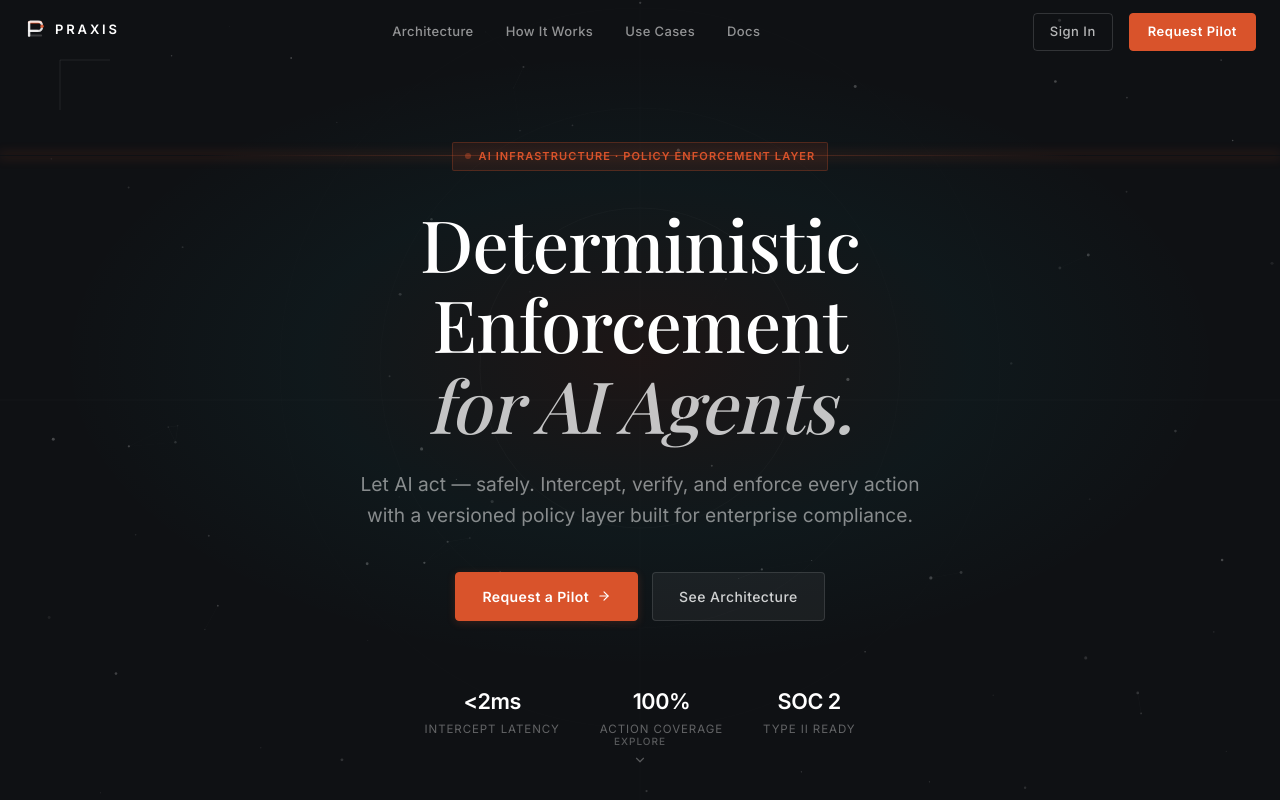
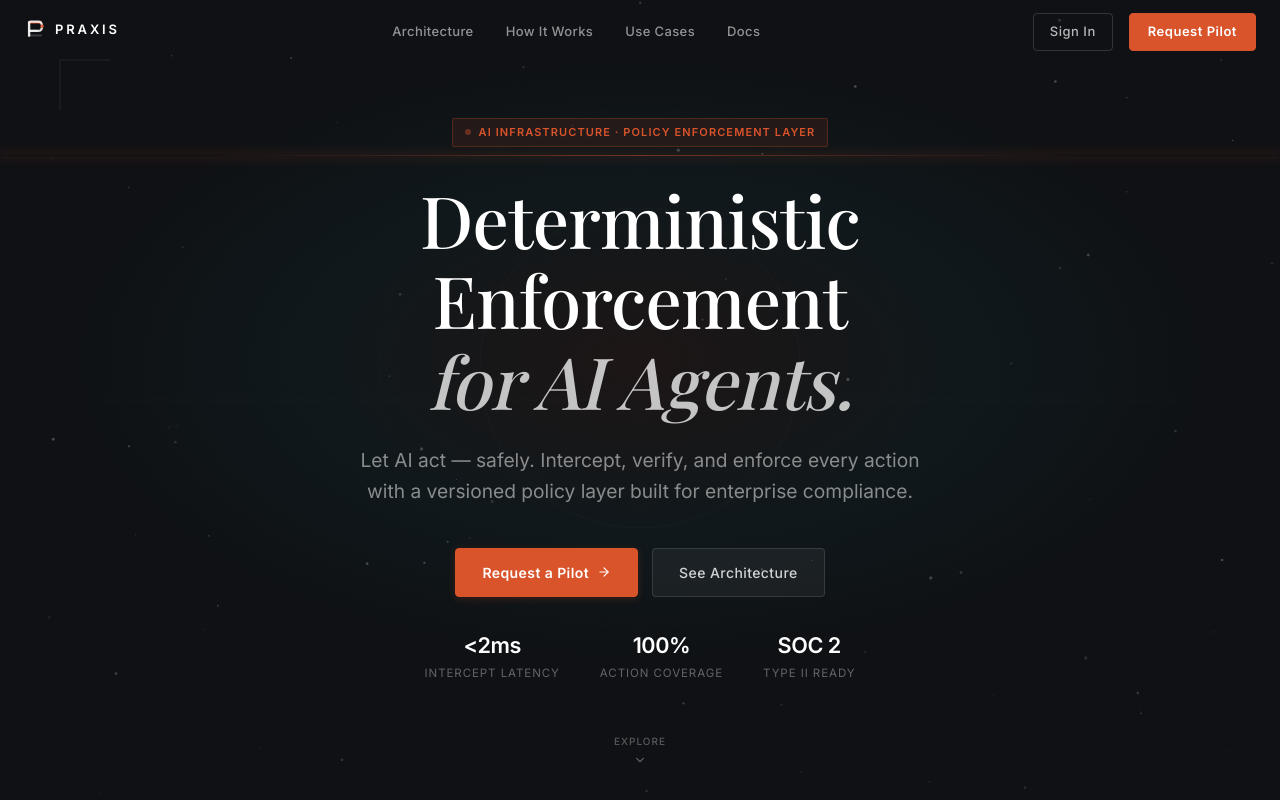
Before and after one commit to ak736/Praxis, a React (Vite) app: page / in a window 1280 px wide. Shown: the top 800 px of the page. Built offline with nearby package versions, Linux system fonts and the light colour scheme; a web font is replaced by a local one.

Commit message:
fixed hero section

```diff
--- a/src/app/components/HeroSection.tsx
+++ b/src/app/components/HeroSection.tsx
@@ -106,6 +106,7 @@ export function HeroSection() {
           maxWidth: 820,
           padding: "0 1.5rem",
           paddingTop: 80,
+          paddingBottom: "5rem",
         }}
       >
         {/* Status badge */}
@@ -214,7 +215,7 @@ export function HeroSection() {
             display: "flex",
             gap: "2.5rem",
             justifyContent: "center",
-            marginTop: "4rem",
+            marginTop: "clamp(2rem, 4vh, 4rem)",
             flexWrap: "wrap",
           }}
         >
```
